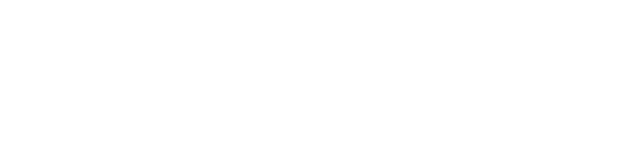
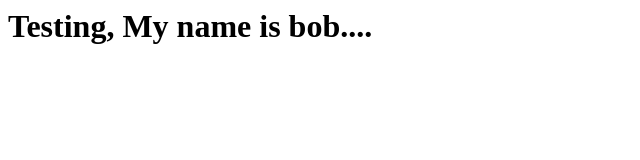
Before and after one commit to WVCS/index-christianhan05, a plain HTML site: page index.html in a window 1280 px wide. Shown: the whole page, without its empty margins (0-640 px from the left). Drawn offline with Linux system fonts and the light colour scheme.

Commit message:
Testing with text, Initial test

```diff
--- a/index.html
+++ b/index.html
@@ -3,7 +3,10 @@
 
 
 
+<body>
+
+  <h1> Testing, My name is bob.... </h1>
+</html>
 
 
-
-</html>
+  <body>
```
